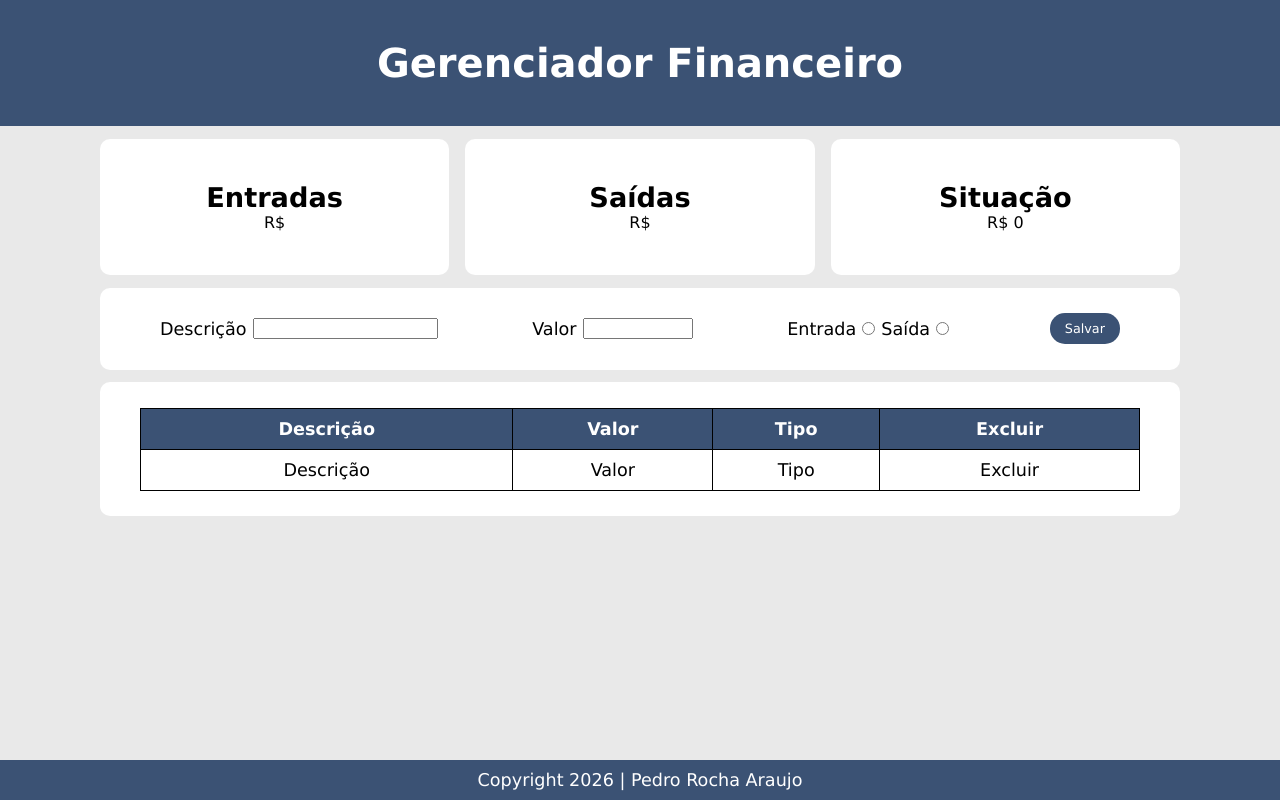
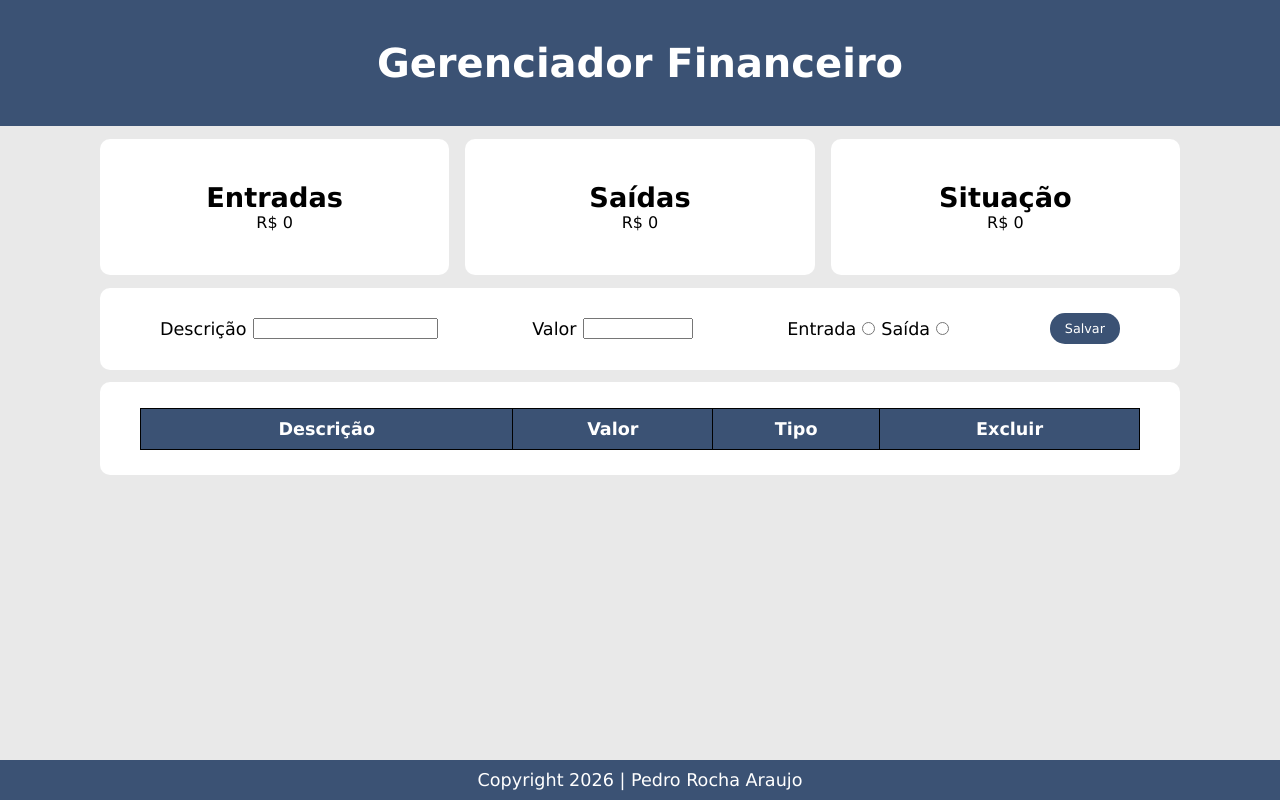
Before and after one commit to Pedro-Rocha-Araujo/projeto-financas, a React (Create React App) app: page / in a window 1280 px wide. Built offline with nearby package versions, Linux system fonts and the light colour scheme.

Commit message:
Pequena validação adcionada

```diff
--- a/public/index.html
+++ b/public/index.html
@@ -15,5 +15,6 @@
   <body>
     <noscript>You need to enable JavaScript to run this app.</noscript>
     <div id="root"></div>
+    <script src="https://kit.fontawesome.com/ba7c57d421.js" crossorigin="anonymous"></script>
   </body>
 </html>
--- a/src/components/App.js
+++ b/src/components/App.js
@@ -12,6 +12,14 @@ function App() {
   function adcionar(novaFinanca) {
     setListaFinancas((prevValue)=>{
       return [...prevValue, novaFinanca]
+    })
+  }
+
+  function deletar(id) {
+    setListaFinancas((prevValue)=>{
+      return prevValue.filter((_,i)=>{
+        return i !== id
+      })
     })
   }
 
@@ -34,7 +42,7 @@ function App() {
         <section>
           <Preview entradas={entradas} saidas={saidas} total={total} />
           <Inputs onAdd={adcionar} />
-          <Tabela />
+          <Tabela onDelete={deletar} lista={listaFinancas} />
         </section>
       </main>
       <Footer />
--- a/src/components/Inputs.js
+++ b/src/components/Inputs.js
@@ -46,9 +46,19 @@ function Inputs(props) {
                 </div>
                 <div className="campo_input">
                     <label> Entrada </label>
-                    <input name="tipo" value="entrada" type="radio" required onChange={capturarMudanca} />
+                    <input
+                        name="tipo"
+                        value="entrada"
+                        checked={dados.tipo==="entrada"}
+                        type="radio" required
+                        onChange={capturarMudanca} />
                     <label> Saída </label>
-                    <input name="tipo" value="saida" type="radio" required onChange={capturarMudanca} />
+                    <input
+                        name="tipo"
+                        value="saida"
+                        type="radio" required
+                        checked={dados.tipo==="saida"}
+                        onChange={capturarMudanca} />
                 </div>
                 <button type="submit">Salvar</button>
             </form>
--- a/src/components/Preview.js
+++ b/src/components/Preview.js
@@ -5,11 +5,11 @@ function Preview(props) {
         <article className='preview'>
             <div className='item-preview'>
               <h2>Entradas</h2>
-              <p>R$ {props.entrada}</p>
+              <p>R$ {props.entradas}</p>
             </div>
             <div className='item-preview'>
               <h2>Saídas</h2>
-              <p>R$ {props.saida}</p>
+              <p>R$ {props.saidas}</p>
             </div>
             <div className='item-preview'>
               <h2>Situação</h2>
--- a/src/components/Tabela.js
+++ b/src/components/Tabela.js
@@ -1,6 +1,6 @@
 import React from "react"
 
-function Tabela() {
+function Tabela(props) {
     return (
         <article className="tabela">
             <table>
@@ -10,12 +10,16 @@ function Tabela() {
                     <th>Tipo</th>
                     <th>Excluir</th>
                 </tr>
-                <tr>
-                    <td>Descrição</td>
-                    <td>Valor</td>
-                    <td>Tipo</td>
-                    <td>Excluir</td>
-                </tr>
+                {props.lista.map((_,i)=>{
+                    return (
+                        <tr>
+                            <td>{_.descricao}</td>
+                            <td>{_.valor}</td>
+                            <td>{_.tipo}</td>
+                            <td onClick={()=>{ props.onDelete(i) }}><i class="fa-solid fa-trash"></i></td>
+                        </tr>
+                    )
+                })}
             </table>
         </article>
     )
```
